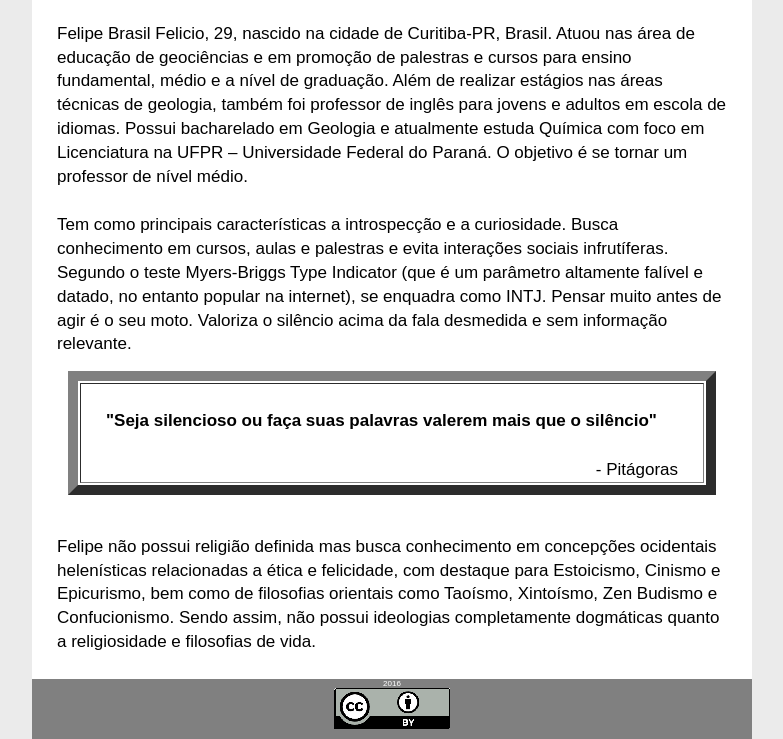
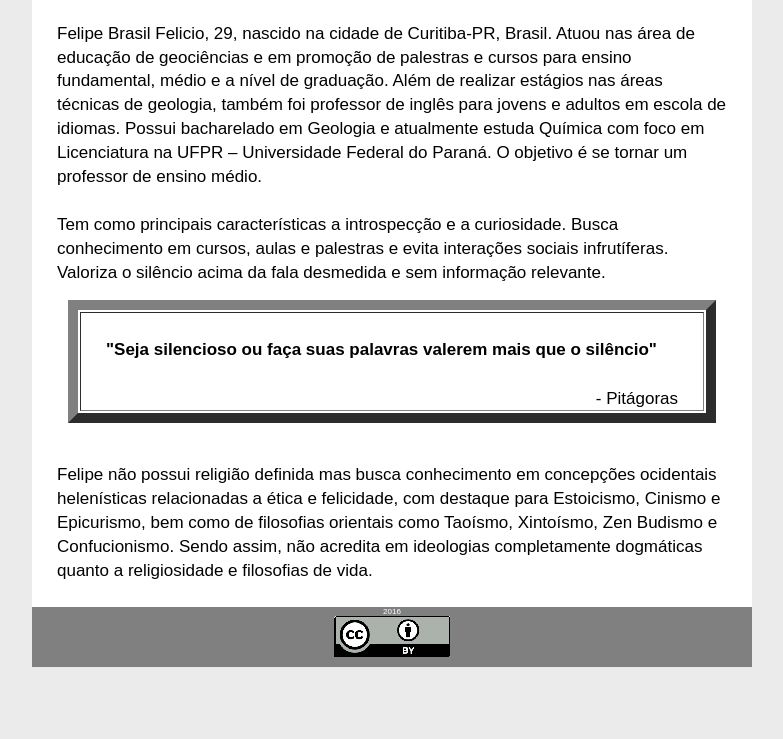
Before and after one commit to 70k3n/70k3n.github.io, a plain HTML site: page index.html in a window 1280 px wide. Shown: the part 577-1316 px from the top of the page, without its empty margins (248-1031 px from the left). After the commit the page ends 1244 px from the top, so only its background shows below. Drawn offline with Linux system fonts and the light colour scheme.

Commit message:
corte texto

```diff
--- a/index.html
+++ b/index.html
@@ -162,10 +162,10 @@
 <img src="foto3.jpg" alt="foto" height:"300"; width: "300"; style="border:10px solid grey"; />
 
 
-<p><span style="font-weight: 400;">Felipe Brasil Felicio, 29, nascido na cidade de Curitiba-PR, Brasil. Atuou nas &aacute;rea de educa&ccedil;&atilde;o de geoci&ecirc;ncias e em promo&ccedil;&atilde;o de palestras e cursos para ensino fundamental, m&eacute;dio e a n&iacute;vel de gradua&ccedil;&atilde;o. Al&eacute;m de realizar est&aacute;gios nas &aacute;reas t&eacute;cnicas de geologia, tamb&eacute;m foi professor de ingl&ecirc;s para jovens e adultos em escola de idiomas. Possui bacharelado em Geologia e atualmente estuda Qu&iacute;mica com foco em Licenciatura na UFPR &ndash; Universidade Federal do Paran&aacute;. O objetivo &eacute; se tornar um professor de n&iacute;vel m&eacute;dio.</span></p>
+<p><span style="font-weight: 400;">Felipe Brasil Felicio, 29, nascido na cidade de Curitiba-PR, Brasil. Atuou nas &aacute;rea de educa&ccedil;&atilde;o de geoci&ecirc;ncias e em promo&ccedil;&atilde;o de palestras e cursos para ensino fundamental, m&eacute;dio e a n&iacute;vel de gradua&ccedil;&atilde;o. Al&eacute;m de realizar est&aacute;gios nas &aacute;reas t&eacute;cnicas de geologia, tamb&eacute;m foi professor de ingl&ecirc;s para jovens e adultos em escola de idiomas. Possui bacharelado em Geologia e atualmente estuda Qu&iacute;mica com foco em Licenciatura na UFPR &ndash; Universidade Federal do Paran&aacute;. O objetivo &eacute; se tornar um professor de ensino m&eacute;dio.</span></p>
 
 
-<p>Tem como principais caracter&iacute;sticas a introspec&ccedil;&atilde;o e a curiosidade. Busca conhecimento em cursos, aulas e palestras e evita intera&ccedil;&otilde;es sociais infrut&iacute;feras. Segundo o teste Myers-Briggs Type Indicator (que &eacute; um par&acirc;metro altamente fal&iacute;vel e datado, no entanto popular na internet), se enquadra como INTJ. Pensar muito antes de agir &eacute; o seu moto. Valoriza o sil&ecirc;ncio acima da fala desmedida e sem informa&ccedil;&atilde;o relevante.</p>
+<p>Tem como principais caracter&iacute;sticas a introspec&ccedil;&atilde;o e a curiosidade. Busca conhecimento em cursos, aulas e palestras e evita intera&ccedil;&otilde;es sociais infrut&iacute;feras. Valoriza o sil&ecirc;ncio acima da fala desmedida e sem informa&ccedil;&atilde;o relevante.</p>
 
 
 <center><table border="10px solid grey" style="width: 90%",>
@@ -177,7 +177,7 @@
 
 
 
-<p>Felipe n&atilde;o possui religi&atilde;o definida mas busca conhecimento em concep&ccedil;&otilde;es ocidentais helen&iacute;sticas relacionadas a &eacute;tica e felicidade, com destaque para Estoicismo, Cinismo e Epicurismo, bem como de filosofias orientais como Tao&iacute;smo, Xinto&iacute;smo, Zen Budismo e Confucionismo. Sendo assim, n&atilde;o possui ideologias completamente dogm&aacute;ticas quanto a religiosidade e filosofias de vida.</p>
+<p>Felipe n&atilde;o possui religi&atilde;o definida mas busca conhecimento em concep&ccedil;&otilde;es ocidentais helen&iacute;sticas relacionadas a &eacute;tica e felicidade, com destaque para Estoicismo, Cinismo e Epicurismo, bem como de filosofias orientais como Tao&iacute;smo, Xinto&iacute;smo, Zen Budismo e Confucionismo. Sendo assim, n&atilde;o acredita em ideologias completamente dogm&aacute;ticas quanto a religiosidade e filosofias de vida.</p>
 
 
  		</div>
```
